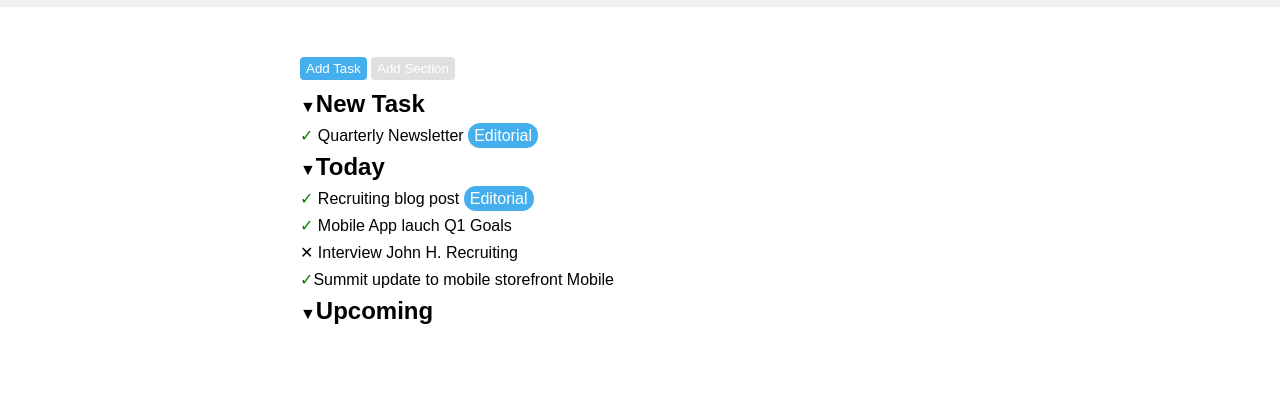
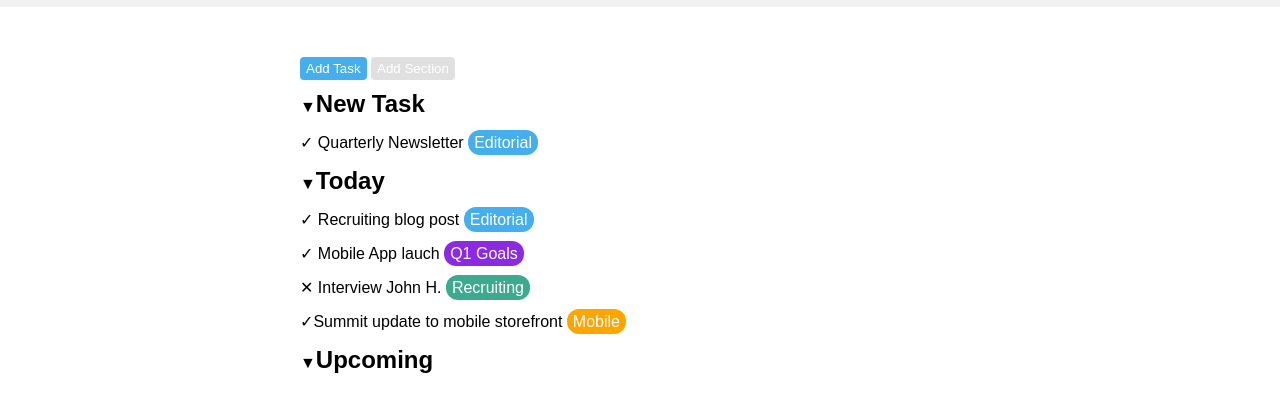
Before and after one commit to Tibaldi-Nicol/html-css-toboolist, a plain HTML site: page index.html in a window 1280 px wide. Shown: the part 63-474 px from the top of the page. Drawn offline with Linux system fonts and the light colour scheme.

Commit message:
[UPD]Done-Today-List

```diff
--- a/css/style.css
+++ b/css/style.css
@@ -106,7 +106,7 @@ h2{
 
 }
 
-/*regolo i singoli elementi della lista*/
+/*regolo i singoli elementi della lista*
 .check{
    color: green;
    width: 20px;
@@ -129,5 +129,36 @@ h2{
 /*in questo modo gli elemnti sono piu distanziati e leggibili*/
 
 li{
-    margin: 8px 0; /*8px sopra sotto, destra sinistra 0*/
+    margin: 15px 0; /*8px sopra sotto, destra sinistra 0*/
 }
+
+/*do stile a q1goals*/
+
+.viola{
+    color: white;
+    background-color: #8A2BE2;
+    border-radius: 12px;
+    padding: 4px 6px;
+    border-style: none;
+    ;
+}
+
+/*stile a recruiting*/
+.verde{
+    color: white;
+    background-color: #239e7fe0;
+    border-radius: 12px;
+    padding: 4px 6px;
+    border-style: none;
+    ;
+}
+
+/*colore a mobile*/
+.arancione{
+    color: white;
+    background-color: #FFA500;
+    border-radius: 12px;
+    padding: 4px 6px;
+    border-style: none;
+    ;
+}
```
